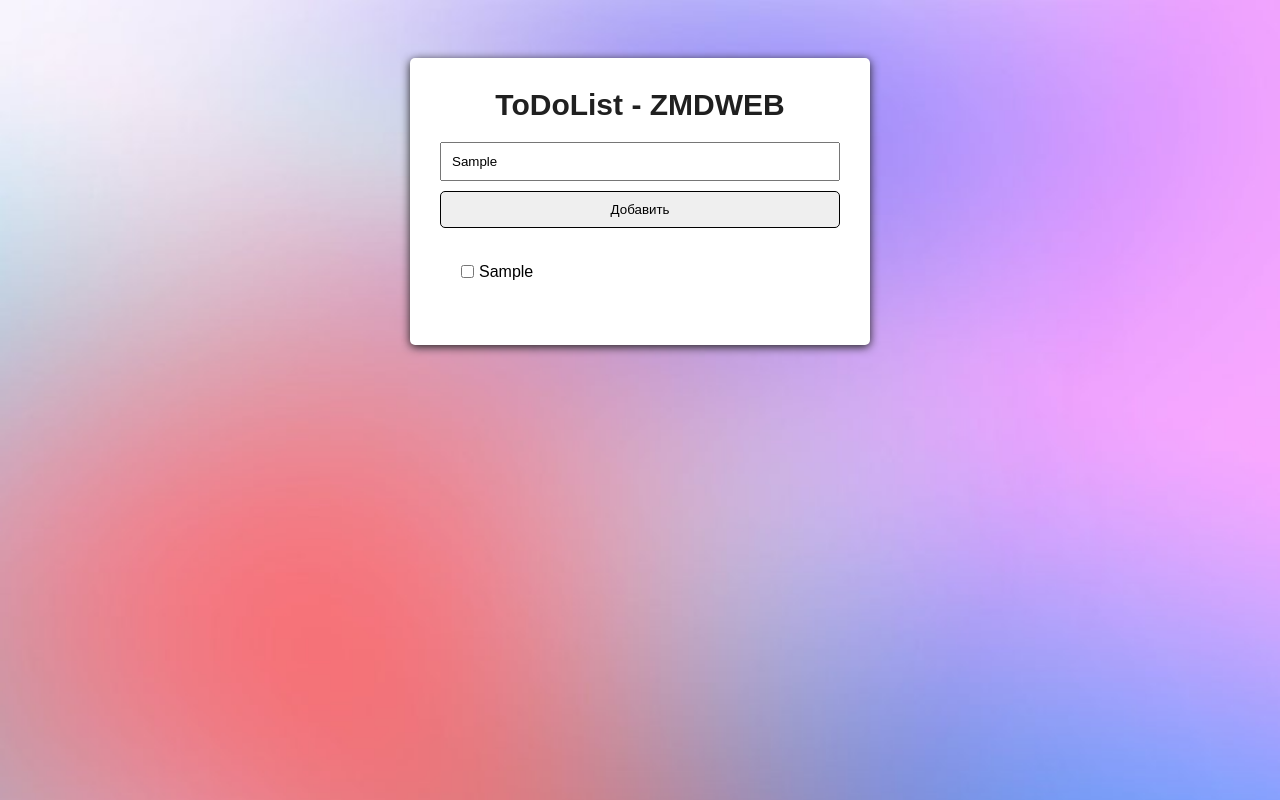
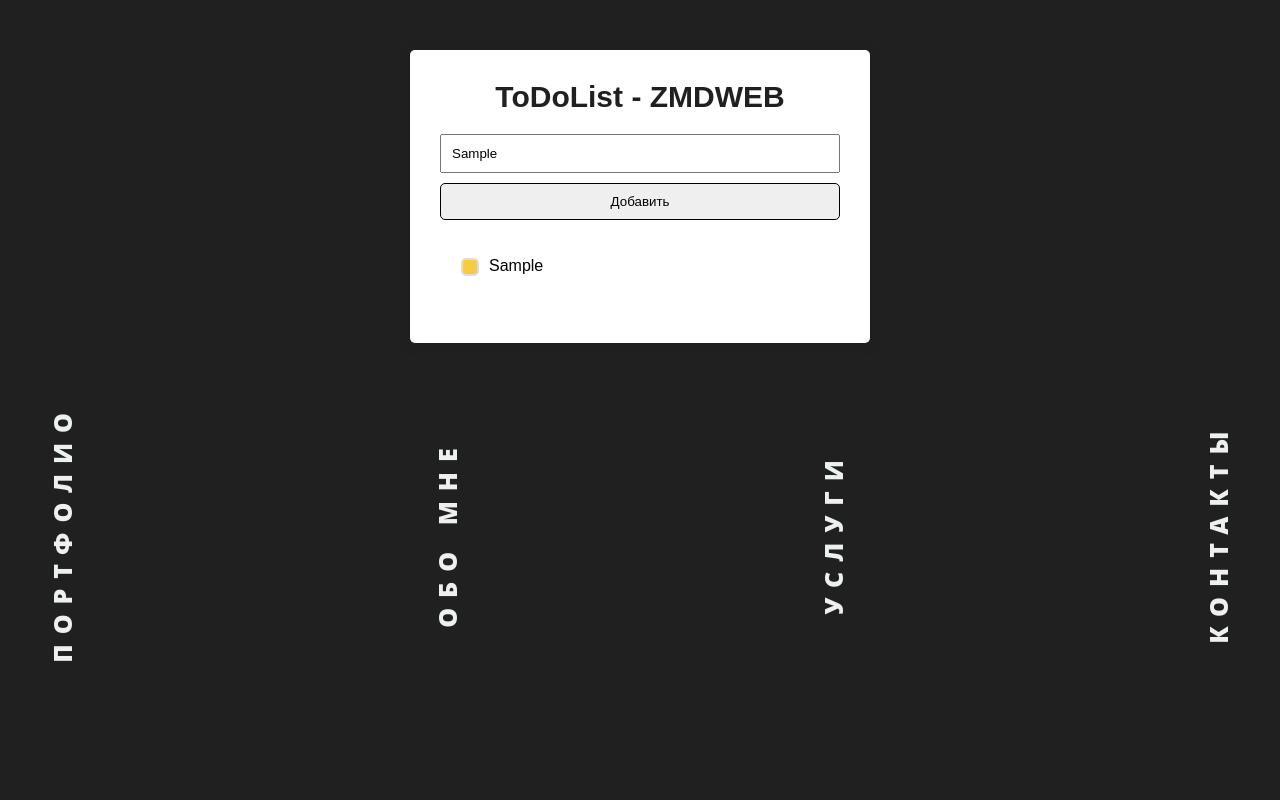
Before and after one commit to zmdweb/TodoList, a plain HTML site: page index.html in a window 1280 px wide. Both pictures are taken after typing "Sample" into the empty fields and a click on the button "Добавить". Drawn offline with Linux system fonts and the light colour scheme.

Commit message:
Add vertical menu

```diff
--- a/index.html
+++ b/index.html
@@ -29,6 +29,28 @@
 
         </div>
 
+        <div id="wrap">
+            <div class="strip" id="finance">
+                <p>ПОРТФОЛИО</p>
+            </div>
+
+            <div class="strip" id="sports">
+                <p>ОБО МНЕ</p>
+            </div>
+
+            <div class="strip" id="travel">
+                <p>УСЛУГИ</p>
+            </div>
+
+            <div class="strip" id="cooking">
+                <p>КОНТАКТЫ</p>
+            </div>
+        </div>
+
+
+    </div>
+
+
     </div>
     <script src="./script/script.js"></script>
 </body>
--- a/script/script.js
+++ b/script/script.js
@@ -13,7 +13,7 @@ let AddMessage = document.querySelector('.message'),
     addButton.addEventListener('click',function(){
         let newTodo = {
             todo: AddMessage.value,
-            checked: false,
+            checked: true,
             important: false
         };
 
@@ -28,7 +28,7 @@ let AddMessage = document.querySelector('.message'),
         todoList.forEach(function(item,i){
             displayMessage += `
             <li>
-                <input type='checkbox' id='item_${i} ${item.checked ? 'checked' : ''}>
+                <input type='checkbox' id= 'item_${i} ${item.checked ? 'checked' : ''}'>
                 <label for='item_${i}'>${item.todo}</label>
             </li>
             `;
@@ -38,9 +38,9 @@ let AddMessage = document.querySelector('.message'),
 
     todo.addEventListener('change',function(event){
             let idInput = event.target.getAttribute('id');
-            let forLabel = document.getElementById("item");
-            console.log('Label for: '+ forLabel);
-            console.log('valueLabel: ', valueLabel);
+            console.log(idInput);
+            let forLabel = todo.querySelector('[for='+ idInput + ']');
+            console.log('forLabel: '+ forLabel);
 
     });
 
--- a/style.css
+++ b/style.css
@@ -1,5 +1,5 @@
 body {
-    background-image: url(./images/Gradient_builder_2.jpg);
+    background-color: #202020;
     background-size: 100%;
     background-repeat: no-repeat;
     font-family: sans-serif;
@@ -49,17 +49,14 @@ body {
   .todo {
     padding-left: 0; }
     .todo li {
-      display: flex;
-      align-items: center;
       padding: 1em;
       list-style-type: none; }
       .todo li:not(:last-child) {
         border-bottom: 1px solid #000; }
 
   input[type=checkbox] {
-    display: flex;
-    opacity: 1;
-    align-items: center;
+    opacity: 0;
+    position: absolute;
       }
 
   input[type=checkbox], label {
@@ -70,7 +67,7 @@ body {
 
   input[type=checkbox] + label:before {
     content: '';
-    background: #1BA39C;
+    background: #f7cc3f;
     border-radius: 5px;
     border: 2px solid #ddd;
     display: inline-block;
@@ -93,3 +90,89 @@ body {
     -ms-transform: rotate(45deg);
     border-radius: 0;
     margin: 0 15px 5px 5px; }
+
+    /* MENU */
+
+    p{
+      font-family: 'Open Sans';
+      font-weight: 800;
+      color: #ecf0f1;
+      transform: rotate(-180deg);
+      font-size: 25px;
+      letter-spacing: 10px;
+      transition: all 1s ease;
+    }
+
+
+    .strip{
+      writing-mode: vertical-rl;
+      padding: 20px;
+      display: block;
+      float:left;
+      display:block;
+      vertical-align: top;
+      text-align:center;
+      transition: all 1s ease;
+
+    }
+
+
+    .strip-active{
+      z-index: 99;
+      position: absolute;
+      right: 0;
+      width:100%;
+      text-align:center;
+      transition: all 1s ease;
+
+    }
+
+    .strip:hover{
+      background: rgb(255,194,0);
+      background: linear-gradient(45deg, rgba(255,194,0,1) 0%, rgba(255,194,0,1) 100%);
+
+      cursor:pointer;
+    }
+
+    #wrap{
+      display: flex;
+      justify-content: space-between;
+      height: 100%;
+      width:100%;
+    }
+
+    html{
+      background-color:#202020;
+      margin:0;
+      padding:0;
+      height:100%;
+    }
+
+    body{
+      margin:0;
+      padding:0;
+      height: 100%;
+    }
+
+    #finance{
+      background-color:#202020;
+    }
+
+    #finance:hover{
+
+    }
+    #sports{
+      background-color:#202020;
+    }
+
+    #travel{
+      background-color:#202020;
+    }
+
+    #cooking{
+      background-color:#202020;
+    }
+
+    #fashion{
+      background-color:#202020;
+    }
```
